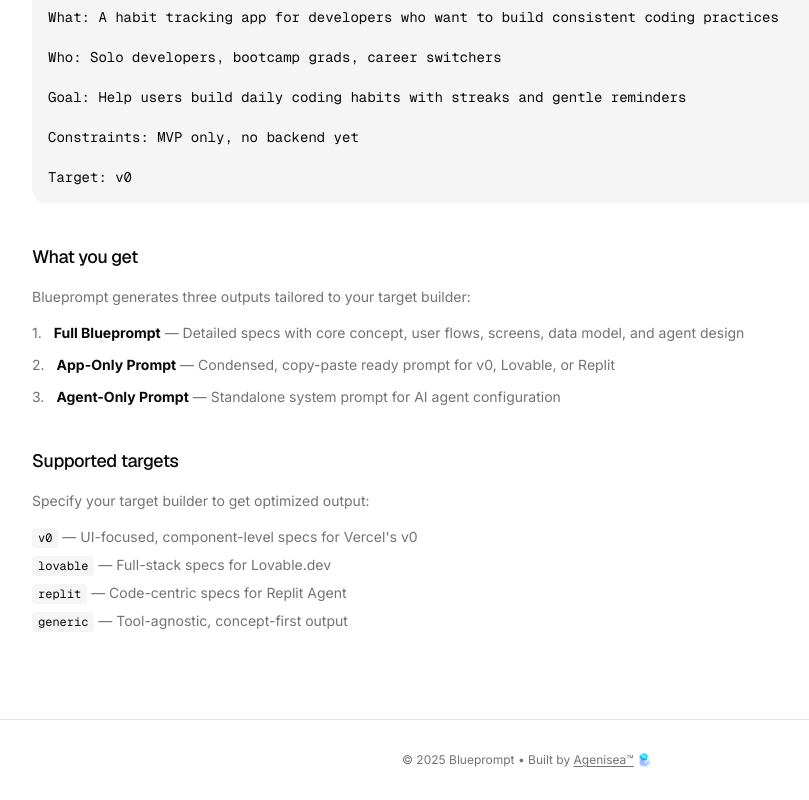
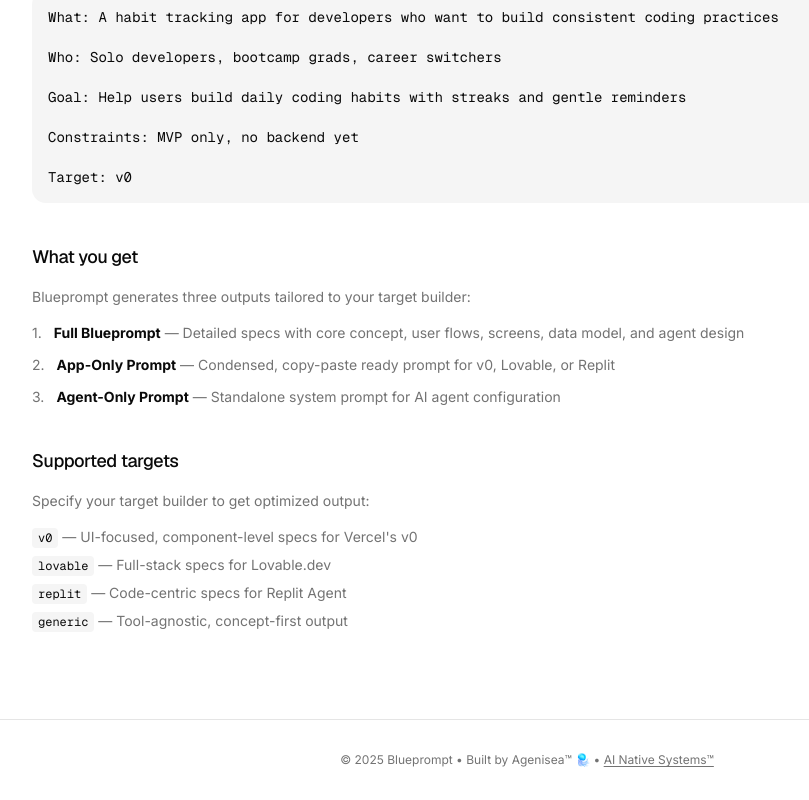
Before and after one commit to agenisea/blueprompt-app, a Next.js app: page /claude-code in a window 1280 px wide. Shown: the part 831-1631 px from the top of the page, without its empty margins (113-922 px from the left). Built offline with nearby package versions, Linux system fonts and the light colour scheme; no server answers.

Commit message:
feat: update footer link to point to AI Native Systems

```diff
--- a/components/layout/footer.tsx
+++ b/components/layout/footer.tsx
@@ -3,12 +3,12 @@
     <footer className="full-bleed py-8 px-4 sm:px-6 lg:px-8 border-t border-border">
       <div className="max-w-6xl mx-auto text-center">
         <p className="text-xs text-muted-foreground">
-          © {new Date().getFullYear()} Blueprompt • Built by <a
-            href="https://agenisea.ai"
-            target="_blank"
-            rel="noopener noreferrer"
-            className="underline underline-offset-2 hover:text-foreground transition-colors"
-          >Agenisea™</a> 🪼
+          © {new Date().getFullYear()} Blueprompt • Built by Agenisea™ 🪼 • <a
+          href="https://ainativesystems.io"
+          target="_blank"
+          rel="noopener noreferrer"
+          className="underline underline-offset-2 hover:text-foreground transition-colors">
+          AI Native Systems™</a>
         </p>
       </div>
     </footer>
```
